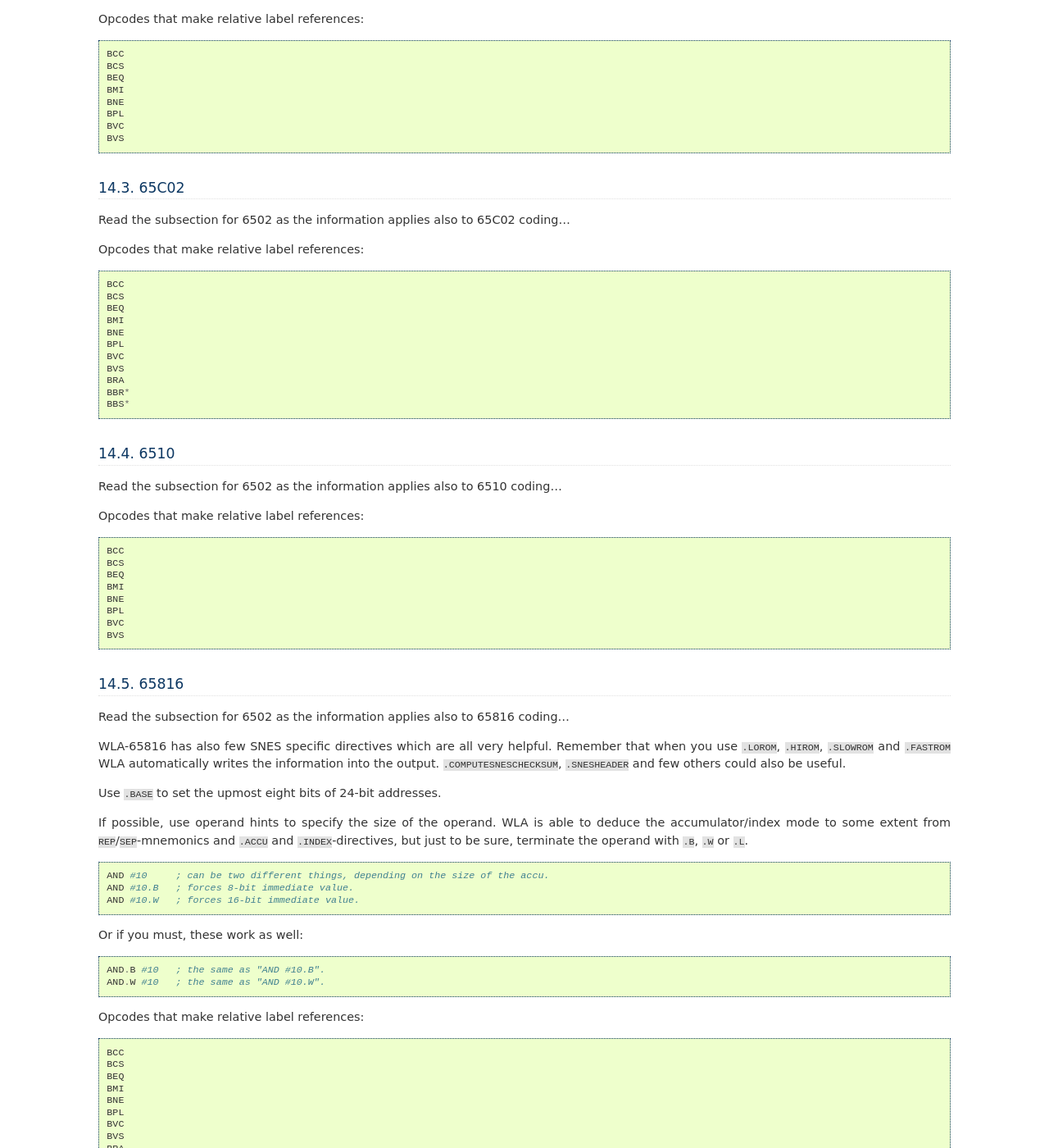
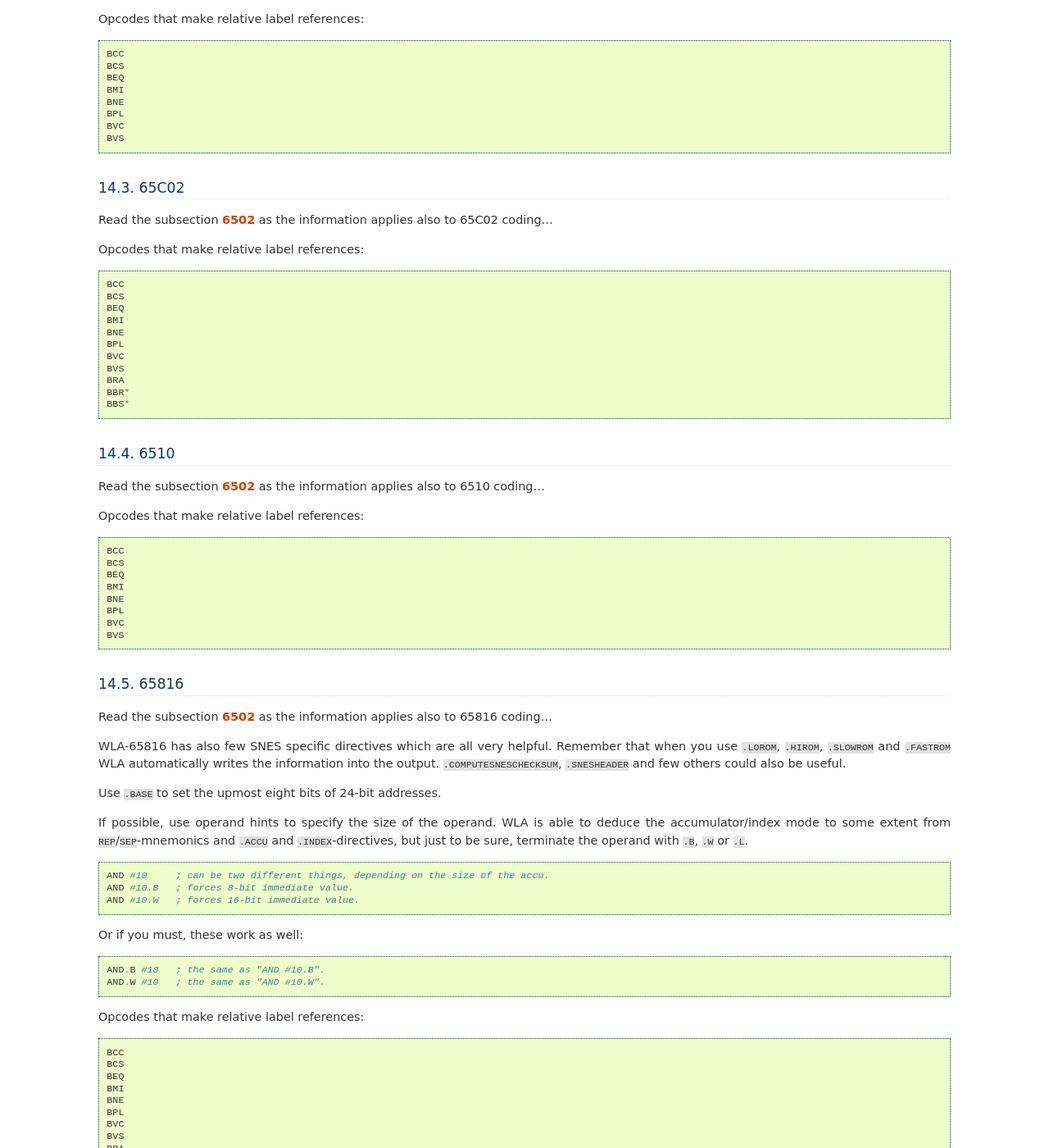
Before and after one commit to vhelin/wla-dx, a Sphinx documentation site: the page built from doc/codetoknow.rst, in a window 1280 px wide and 1400 px high, scrolled down 724 px. Shown: the whole window at 82% size. Built offline with Sphinx 7.4.7, drawn with Linux system fonts in a browser that asks for light colours; some of the changed text lies outside the part shown.

Commit message:
doc: In "things you should know", actually make a reference

```diff
--- a/doc/codetoknow.rst
+++ b/doc/codetoknow.rst
@@ -48,7 +50,8 @@ Opcodes that make relative label references::
 65C02
 -----
 
-Read the subsection for 6502 as the information applies also to 65C02 coding...
+Read the subsection :ref:`codesub6502` as the information applies also to 65C02
+coding...
 
 Opcodes that make relative label references::
 
@@ -68,7 +71,8 @@ Opcodes that make relative label references::
 6510
 ----
 
-Read the subsection for 6502 as the information applies also to 6510 coding...
+Read the subsection :ref:`codesub6502` as the information applies also to 6510
+coding...
 
 Opcodes that make relative label references::
 
@@ -85,7 +89,8 @@ Opcodes that make relative label references::
 65816
 -----
 
-Read the subsection for 6502 as the information applies also to 65816 coding...
+Read the subsection :ref:`codesub6502` as the information applies also to 65816
+coding...
 
 WLA-65816 has also few SNES specific directives which are all very
 helpful. Remember that when you use ``.LOROM``, ``.HIROM``, ``.SLOWROM`` and
@@ -126,8 +131,8 @@ Opcodes that make relative label references::
 HUC6280
 -------
 
-Read the subsection for 6502 as the information applies also to HUC6280
-coding...
+Read the subsection :ref:`codesub6502` as the information applies also to
+HUC6280 coding...
 
 Opcodes that make relative label references::
 
```
Also changed, not shown: other parts of doc/codetoknow.rst (+2 -0 lines).
